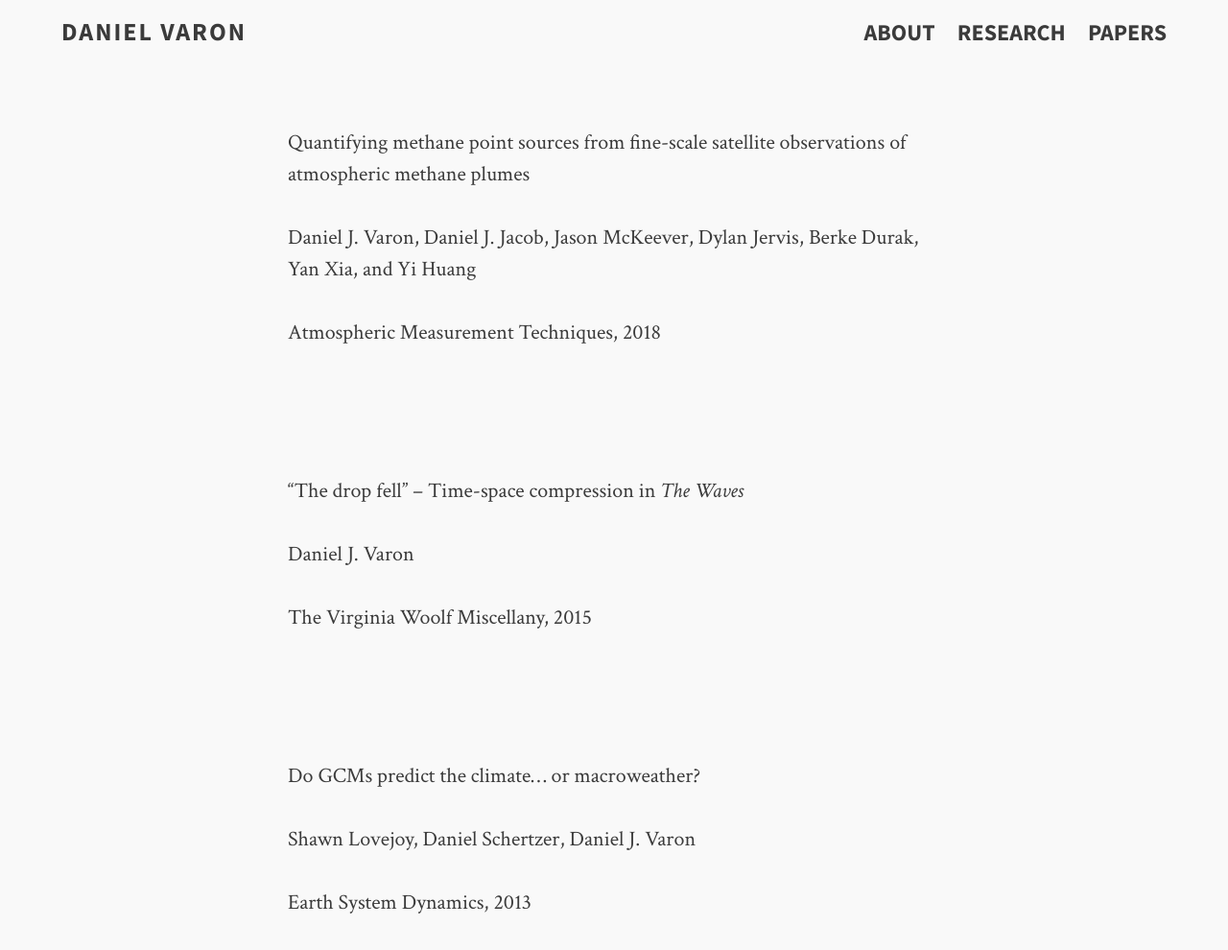
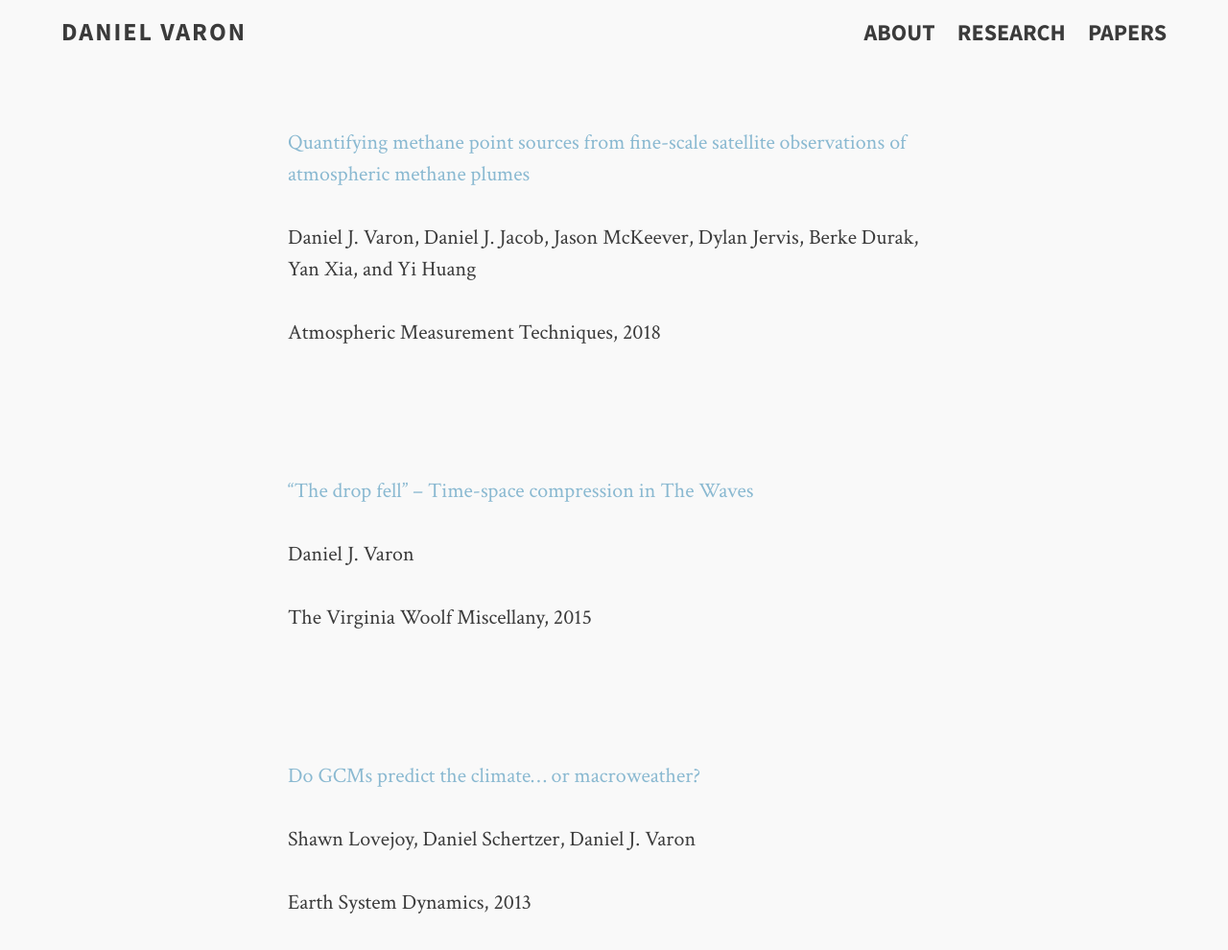
Before and after one commit to djvaron/djvaron.github.io, a Jekyll site: the page built from papers.md, in a window 1280 px wide. Shown: the whole page at 96% size. Built offline with Jekyll 4.4.1, drawn with Linux system fonts in a browser that asks for light colours; some of the changed lines change nothing that is shown.

Commit message:
edit papers page

```diff
--- a/papers.md
+++ b/papers.md
@@ -5,7 +5,7 @@ title: Papers
 tags: [research]
 ---
 
-Quantifying methane point sources from fine-scale satellite observations of atmospheric methane plumes
+[Quantifying methane point sources from fine-scale satellite observations of atmospheric methane plumes](https://doi.org/10.5194/amt-11-5673-2018)
 
 Daniel J. Varon, Daniel J. Jacob, Jason McKeever, Dylan Jervis, Berke Durak, Yan Xia, and Yi Huang
 
@@ -14,7 +14,7 @@ Atmospheric Measurement Techniques, 2018
 <br>
 <br>
 
-"The drop fell" -- Time-space compression in <em>The Waves<em>
+["The drop fell" -- Time-space compression in The Waves](https://virginiawoolfmiscellany.wordpress.com/virginia-woolf-miscellany-fall-2014winter-2015-issue-86/)
 
 Daniel J. Varon
 
@@ -23,7 +23,7 @@ The Virginia Woolf Miscellany, 2015
 <br>
 <br>
 
-Do GCMs predict the climate... or macroweather?
+[Do GCMs predict the climate... or macroweather?](https://doi.org/10.5194/esd-4-439-2013)
 
 Shawn Lovejoy, Daniel Schertzer, Daniel J. Varon
 
```
